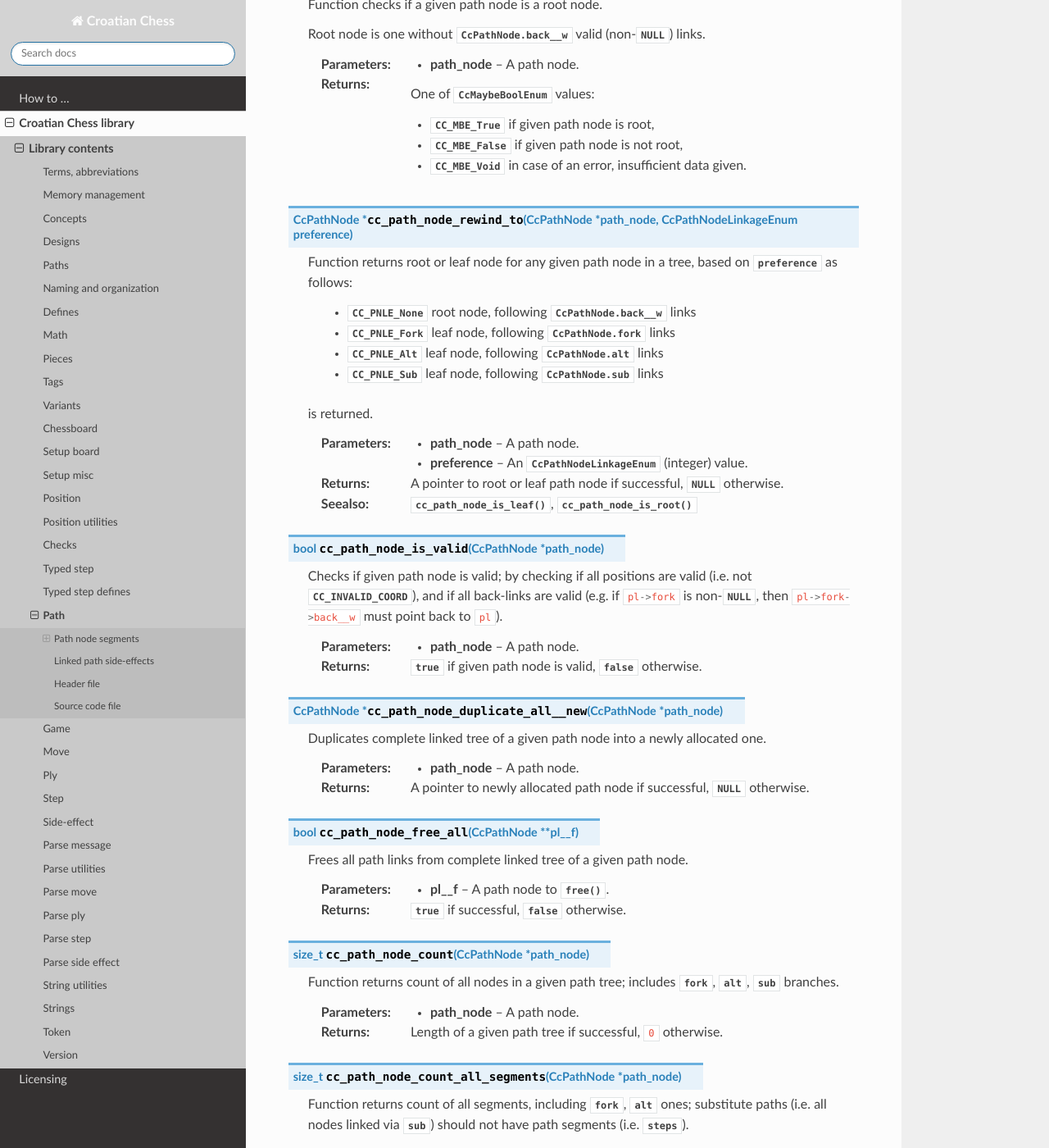
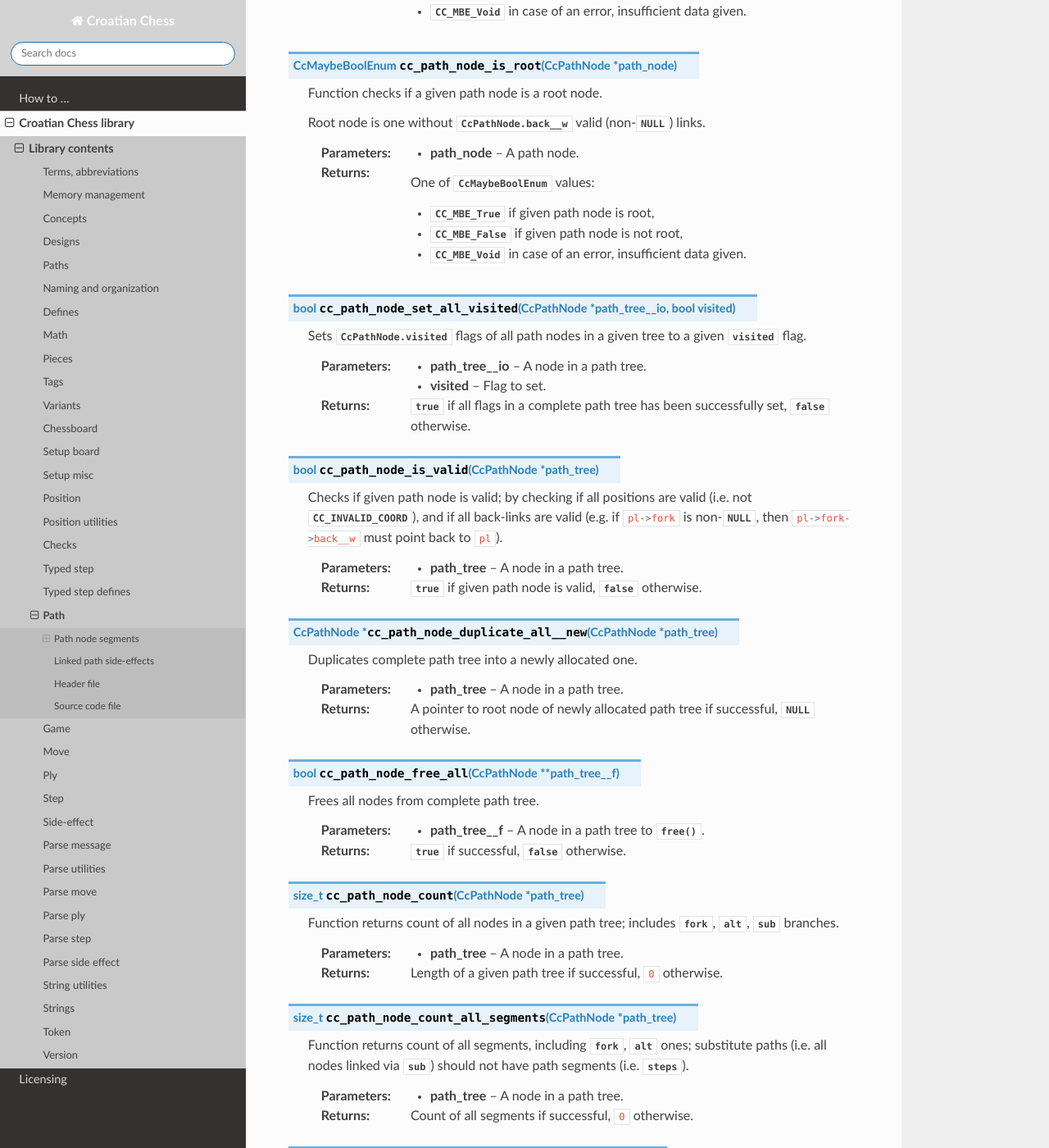
Before and after one commit to mmlacak/crochess, a Sphinx documentation site: the page built from docs/source/libcc/ccpath.rst, in a window 1280 px wide and 1400 px high, scrolled down 6498 px. Shown: the whole window at 82% size. Built offline with Sphinx 7.4.7 and the Read the Docs theme 3.1.0, drawn with Linux system fonts in a browser that asks for light colours; some of the changed text lies outside the part shown.

Commit message:
Added visited flag, funcs to path node + docs. Renamed params. Removed useless func, docs.

```diff
--- a/docs/source/conf.py
+++ b/docs/source/conf.py
@@ -26,10 +26,10 @@ copyright = '2021, Mario Mlačak'
 author = 'Mario Mlačak'
 
 # The short X.Y version
-version = "0.0.1.389:1568+20251224.040044"   # docs-new-lib-short-version-major-minor-feature-commit+meta~breaks-place-marker
+version = "0.0.1.390:1569+20251224.112100"   # docs-new-lib-short-version-major-minor-feature-commit+meta~breaks-place-marker
 
 # The full version, including alpha/beta/rc tags
-release = "0.0.1.389:1568+20251224.040044"   # docs-new-lib-full-version-major-minor-feature-commit+meta~breaks-place-marker
+release = "0.0.1.390:1569+20251224.112100"   # docs-new-lib-full-version-major-minor-feature-commit+meta~breaks-place-marker
 
 
 # -- General configuration ---------------------------------------------------
--- a/docs/source/libcc/ccpath.rst
+++ b/docs/source/libcc/ccpath.rst
@@ -76,6 +76,11 @@ Path node segments
 
         This is non-cached, stored data of :c:member:`CcPlyContext.act_desc` as move,
         its plies progresses.
+
+    .. c:member:: bool visited
+
+        Housekeeping flag, to help ensure each node in a tree is visited (and
+        corresponding path emitted) only once.
 
     .. c:member:: struct CcPathNode * fork
 
@@ -347,76 +352,66 @@ Path node functions
         * :c:enumerator:`CC_MBE_False` if given path node is not root,
         * :c:enumerator:`CC_MBE_Void` in case of an error, insufficient data given.
 
-.. c:function:: CcPathNode * cc_path_node_rewind_to( CcPathNode * path_node, CcPathNodeLinkageEnum preference )
+.. c:function:: bool cc_path_node_set_all_visited( CcPathNode * path_tree__io, bool visited )
 
-    Function returns root or leaf node for any given path node in a tree,
-    based on :c:var:`preference`
-    as follows:
+    Sets :c:member:`CcPathNode.visited` flags of all path nodes in a given tree
+    to a given :c:var:`visited` flag.
 
-        * :c:enumerator:`CC_PNLE_None` root node, following :c:member:`CcPathNode.back__w` links
-        * :c:enumerator:`CC_PNLE_Fork` leaf node, following :c:member:`CcPathNode.fork` links
-        * :c:enumerator:`CC_PNLE_Alt` leaf node, following :c:member:`CcPathNode.alt` links
-        * :c:enumerator:`CC_PNLE_Sub` leaf node, following :c:member:`CcPathNode.sub` links
+    :param path_tree__io: A node in a path tree.
+    :param visited: Flag to set.
+    :returns: :c:data:`true` if all flags in a complete path tree has been successfully set,
+              :c:data:`false` otherwise.
 
-    is returned.
-
-    :param path_node: A path node.
-    :param preference: An :c:enum:`CcPathNodeLinkageEnum` (integer) value.
-    :returns: A pointer to root or leaf path node if successful,
-              :c:data:`NULL` otherwise.
-    :seealso: :c:func:`cc_path_node_is_leaf()`, :c:func:`cc_path_node_is_root()`
-
-.. c:function:: bool cc_path_node_is_valid( CcPathNode * path_node )
+.. c:function:: bool cc_path_node_is_valid( CcPathNode * path_tree )
 
     Checks if given path node is valid; by checking if all positions are valid
     (i.e. not :c:data:`CC_INVALID_COORD`), and if all back-links are valid (e.g.
     if :c:`pl->fork` is non-:c:data:`NULL`, then :c:`pl->fork->back__w` must point
     back to :c:`pl`).
 
-    :param path_node: A path node.
+    :param path_tree: A node in a path tree.
     :returns: :c:data:`true` if given path node is valid,
               :c:data:`false` otherwise.
 
-.. c:function:: CcPathNode * cc_path_node_duplicate_all__new( CcPathNode * path_node )
+.. c:function:: CcPathNode * cc_path_node_duplicate_all__new( CcPathNode * path_tree )
 
-    Duplicates complete linked tree of a given path node into a newly
-    allocated one.
+    Duplicates complete path tree into a newly allocated one.
 
-    :param path_node: A path node.
-    :returns: A pointer to newly allocated path node if successful,
+    :param path_tree: A node in a path tree.
+    :returns: A pointer to root node of newly allocated path tree if successful,
               :c:data:`NULL` otherwise.
 
-.. c:function:: bool cc_path_node_free_all( CcPathNode ** pl__f )
+.. c:function:: bool cc_path_node_free_all( CcPathNode ** path_tree__f )
 
-    Frees all path links from complete linked tree of a given path node.
+    Frees all nodes from complete path tree.
 
-    :param pl__f: A path node to :c:func:`free()`.
+    :param path_tree__f: A node in a path tree to :c:func:`free()`.
     :returns: :c:data:`true` if successful, :c:data:`false` otherwise.
 
-.. c:function:: size_t cc_path_node_count( CcPathNode * path_node )
+.. c:function:: size_t cc_path_node_count( CcPathNode * path_tree )
 
     Function returns count of all nodes in a given path tree; includes
     :c:member:`fork`, :c:member:`alt`, :c:member:`sub` branches.
 
-    :param path_node: A path node.
+    :param path_tree: A node in a path tree.
     :returns: Length of a given path tree if successful, ``0`` otherwise.
 
-.. c:function:: size_t cc_path_node_count_all_segments( CcPathNode * path_node )
+.. c:function:: size_t cc_path_node_count_all_segments( CcPathNode * path_tree )
 
     Function returns count of all segments, including :c:member:`fork`,
     :c:member:`alt` ones; substitute paths (i.e. all nodes linked via :c:member:`sub`)
     should not have path segments (i.e. :c:member:`steps`).
 
-    :param path_node: A path node.
+    :param path_tree: A node in a path tree.
     :returns: Count of all segments if successful, ``0`` otherwise.
 
-.. c:function:: char * cc_path_node_to_string__new( CcPathNode * path_node )
+.. c:function:: char * cc_path_node_to_string__new( CcPathNode * path_tree )
 
     Function returns string containing user-readable representation of a given
-    path node, and all of its :c:member:`fork`, :c:member:`alt`, :c:member:`sub`
-    branches.
+    path tree, including all of its :c:member:`fork`, :c:member:`alt`,
+    :c:member:`sub` branches.
 
-    :param path_node: A path node.
+    :param path_tree: A node in a path tree.
     :returns: A newly allocated, null-terminated (``'\0'``) string if
         successful, :c:data:`NULL` otherwise.
     :seealso: :c:func:`cc_pos_to_string()`
```
Also changed, not shown: README.md (+2 -2 lines), 5 other files.
